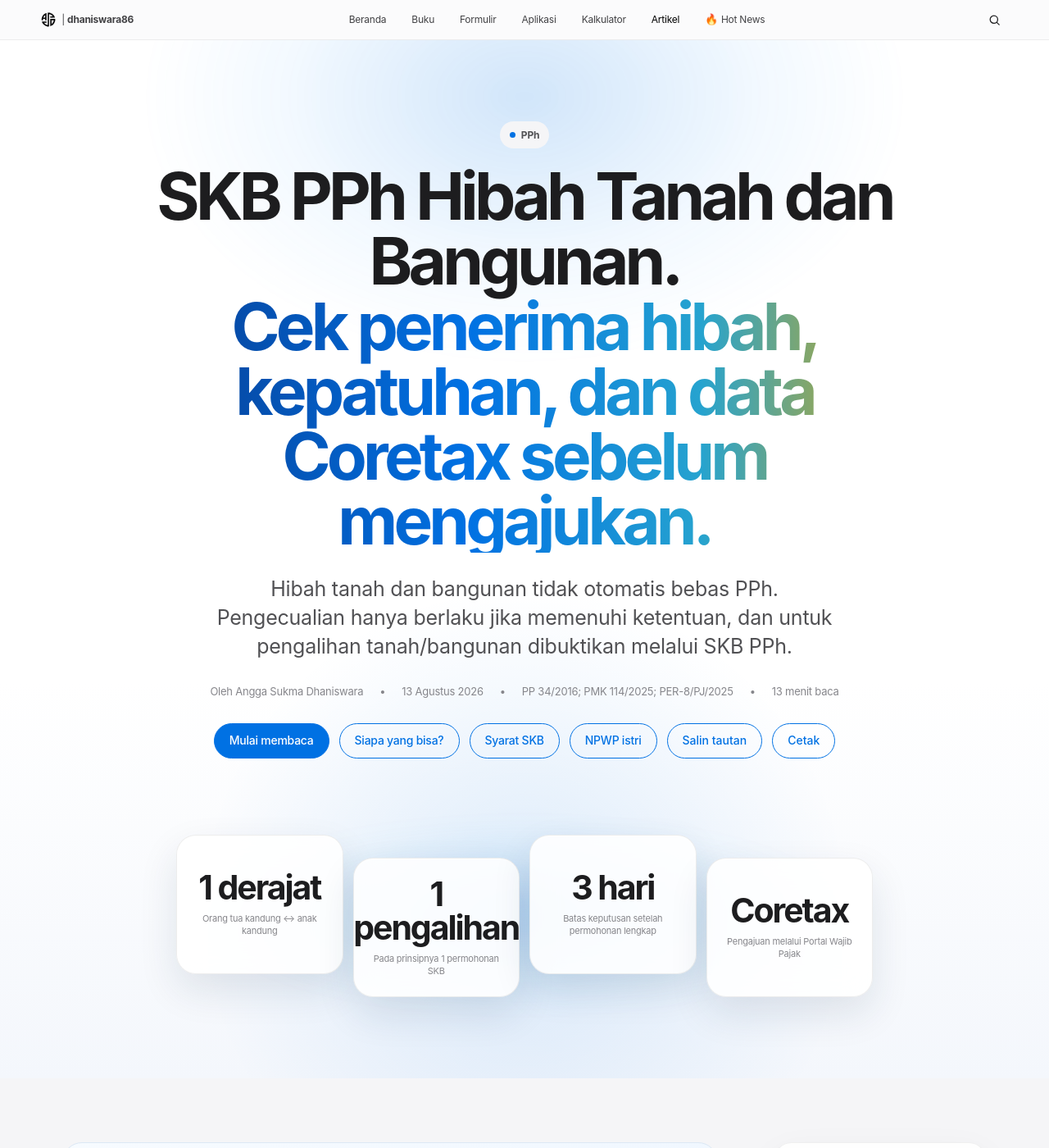
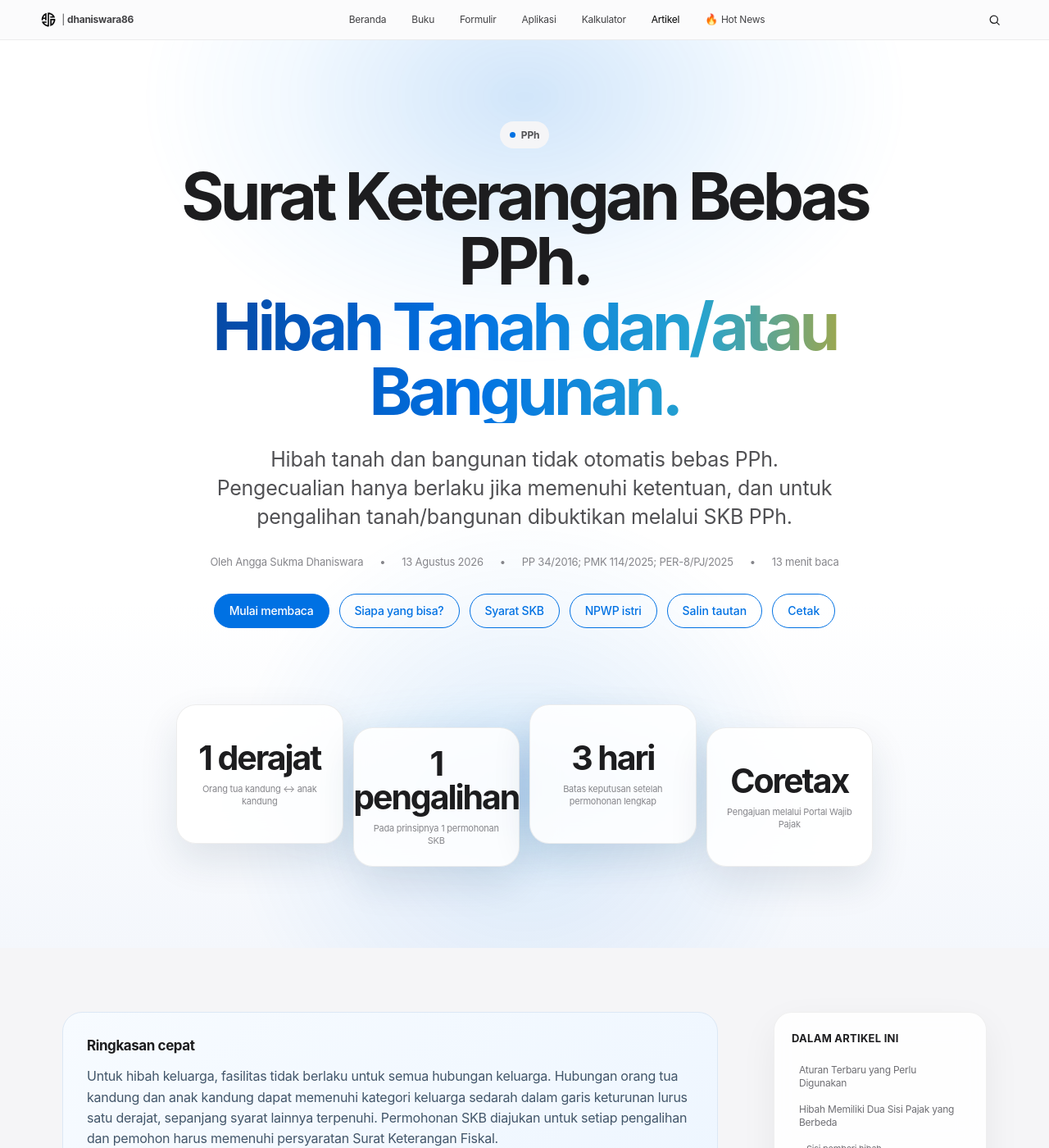
Before and after one commit to dhaniswara86/dhaniswara86.github.io, a Jekyll site: the page built from _artikel/skb-hibah-tanah-bangunan-coretax.md, in a window 1280 px wide and 1400 px high. Shown: the whole window at 82% size. Built offline with Jekyll 4.4.1, drawn with Linux system fonts in a browser that asks for light colours; some of the changed lines change nothing that is shown; some of the changed text lies outside the part shown.

Commit message:
Revise hero section and enhance table status display
Updated hero title and accent for clarity. Modified CSS version and improved status display in tables.

```diff
--- a/_artikel/skb-hibah-tanah-bangunan-coretax.md
+++ b/_artikel/skb-hibah-tanah-bangunan-coretax.md
@@ -2,8 +2,8 @@
 layout: artikel-editorial
 
 title: "SKB PPh Hibah Tanah dan Bangunan: Syarat, Coretax, dan NPWP Istri Gabung Suami"
-hero_title: "SKB PPh Hibah Tanah dan Bangunan."
-hero_accent: "Cek penerima hibah, kepatuhan, dan data Coretax sebelum mengajukan."
+hero_title: "Surat Keterangan Bebas PPh."
+hero_accent: "Hibah Tanah dan/atau Bangunan."
 
 excerpt: "Hibah tanah dan bangunan tidak otomatis bebas PPh. Pengecualian hanya berlaku jika memenuhi ketentuan, dan untuk pengalihan tanah/bangunan dibuktikan melalui SKB PPh."
 description: "Panduan terbaru mengenai SKB PPh atas hibah tanah dan bangunan, pihak yang memenuhi syarat, dokumen, persyaratan Surat Keterangan Fiskal, pengajuan melalui Coretax, serta catatan khusus NPWP istri yang digabung dengan suami."
@@ -53,7 +53,7 @@
 sidebar_note: "Bedakan antara ketentuan material hibah sebagai bukan objek PPh dan prosedur memperoleh SKB PPh atas pengalihan tanah/bangunan. Untuk kondisi khusus di Coretax, pastikan data identitas dan Data Unit Keluarga sudah sesuai."
 
 custom_css:
-  - /assets/css/jasakonstruksi.css?v=20260813-2
+  - /assets/css/jasakonstruksi.css?v=20260813-3
 ---
 
 <div class="jk-article">
@@ -146,6 +146,88 @@
 .jk-article table.kb-table tbody td:first-child {
   color: #252529 !important;
   font-weight: 700 !important;
+}
+
+
+/* =========================================================
+   WARNA STATUS & UKURAN FONT SERAGAM — KHUSUS MATRIKS KELUARGA
+   ========================================================= */
+
+.jk-article table.kb-table-family tbody td {
+  font-size: 0.96rem !important;
+  line-height: 1.45 !important;
+  font-weight: 500 !important;
+}
+
+.jk-article table.kb-table-family tbody td * {
+  font-size: inherit !important;
+  line-height: inherit !important;
+}
+
+.jk-article table.kb-table-family tbody td strong {
+  font-size: inherit !important;
+  font-weight: 700 !important;
+}
+
+.jk-article table.kb-table-family tbody td:nth-child(3) {
+  text-align: center !important;
+}
+
+.jk-article .kb-status-cell {
+  padding-top: 14px !important;
+  padding-bottom: 14px !important;
+}
+
+.jk-article .kb-status-box {
+  display: block;
+  border-radius: 14px;
+  padding: 12px 14px;
+  border: 1px solid transparent;
+}
+
+.jk-article .kb-status-title {
+  display: inline-block;
+  margin: 0 0 6px;
+  padding: 5px 10px;
+  border-radius: 999px;
+  font-size: inherit !important;
+  font-weight: 800 !important;
+  letter-spacing: 0.02em;
+}
+
+.jk-article .kb-status-text {
+  display: block;
+  margin: 0;
+  font-size: inherit !important;
+  font-weight: 600 !important;
+}
+
+.jk-article .kb-status-ok .kb-status-box {
+  background: linear-gradient(135deg, #ecfdf5 0%, #eff6ff 100%);
+  border-color: #bfdbfe;
+}
+
+.jk-article .kb-status-ok .kb-status-title {
+  background: #d1fae5;
+  color: #065f46;
+}
+
+.jk-article .kb-status-ok .kb-status-text {
+  color: #1d4ed8;
+}
+
+.jk-article .kb-status-no .kb-status-box {
+  background: #fef2f2;
+  border-color: #fecaca;
+}
+
+.jk-article .kb-status-no .kb-status-title {
+  background: #fee2e2;
+  color: #991b1b;
+}
+
+.jk-article .kb-status-no .kb-status-text {
+  color: #b91c1c;
 }
 
 /* Matriks hubungan keluarga: kolom hasil dibuat paling lega. */
@@ -384,49 +466,89 @@
           <td data-label="Pemberi">Ayah/Ibu</td>
           <td data-label="Penerima">Anak kandung</td>
           <td data-label="Hubungan">Garis lurus 1 derajat</td>
-          <td data-label="Fasilitas"><strong>Ya, dapat memenuhi kategori</strong></td>
+          <td data-label="Fasilitas" class="kb-status-cell kb-status-ok">
+            <span class="kb-status-box">
+              <span class="kb-status-title">Memenuhi</span>
+              <span class="kb-status-text">Ya, dapat memenuhi kategori</span>
+            </span>
+          </td>
         </tr>
         <tr>
           <td data-label="Pemberi">Anak kandung</td>
           <td data-label="Penerima">Ayah/Ibu</td>
           <td data-label="Hubungan">Garis lurus 1 derajat</td>
-          <td data-label="Fasilitas"><strong>Ya, dapat memenuhi kategori</strong></td>
+          <td data-label="Fasilitas" class="kb-status-cell kb-status-ok">
+            <span class="kb-status-box">
+              <span class="kb-status-title">Memenuhi</span>
+              <span class="kb-status-text">Ya, dapat memenuhi kategori</span>
+            </span>
+          </td>
         </tr>
         <tr>
           <td data-label="Pemberi">Kakek/Nenek</td>
           <td data-label="Penerima">Cucu</td>
           <td data-label="Hubungan">Garis lurus 2 derajat</td>
-          <td data-label="Fasilitas">Tidak berdasarkan kategori keluarga ini</td>
+          <td data-label="Fasilitas" class="kb-status-cell kb-status-no">
+            <span class="kb-status-box">
+              <span class="kb-status-title">Tidak memenuhi</span>
+              <span class="kb-status-text">Tidak berdasarkan kategori keluarga ini</span>
+            </span>
+          </td>
         </tr>
         <tr>
           <td data-label="Pemberi">Kakak</td>
           <td data-label="Penerima">Adik</td>
           <td data-label="Hubungan">Garis menyamping</td>
-          <td data-label="Fasilitas">Tidak berdasarkan kategori keluarga ini</td>
+          <td data-label="Fasilitas" class="kb-status-cell kb-status-no">
+            <span class="kb-status-box">
+              <span class="kb-status-title">Tidak memenuhi</span>
+              <span class="kb-status-text">Tidak berdasarkan kategori keluarga ini</span>
+            </span>
+          </td>
         </tr>
         <tr>
           <td data-label="Pemberi">Suami</td>
           <td data-label="Penerima">Istri</td>
           <td data-label="Hubungan">Perkawinan, bukan sedarah</td>
-          <td data-label="Fasilitas">Tidak berdasarkan kategori keluarga ini</td>
+          <td data-label="Fasilitas" class="kb-status-cell kb-status-no">
+            <span class="kb-status-box">
+              <span class="kb-status-title">Tidak memenuhi</span>
+              <span class="kb-status-text">Tidak berdasarkan kategori keluarga ini</span>
+            </span>
+          </td>
         </tr>
         <tr>
           <td data-label="Pemberi">Istri</td>
           <td data-label="Penerima">Suami</td>
           <td data-label="Hubungan">Perkawinan, bukan sedarah</td>
-          <td data-label="Fasilitas">Tidak berdasarkan kategori keluarga ini</td>
+          <td data-label="Fasilitas" class="kb-status-cell kb-status-no">
+            <span class="kb-status-box">
+              <span class="kb-status-title">Tidak memenuhi</span>
+              <span class="kb-status-text">Tidak berdasarkan kategori keluarga ini</span>
+            </span>
+          </td>
         </tr>
         <tr>
           <td data-label="Pemberi">Mertua</td>
           <td data-label="Penerima">Menantu</td>
           <td data-label="Hubungan">Semenda</td>
-          <td data-label="Fasilitas">Tidak berdasarkan kategori keluarga ini</td>
+          <td data-label="Fasilitas" class="kb-status-cell kb-status-no">
+            <span class="kb-status-box">
+              <span class="kb-status-title">Tidak memenuhi</span>
+              <span class="kb-status-text">Tidak berdasarkan kategori keluarga ini</span>
+            </span>
+          </td>
         </tr>
         <tr>
           <td data-label="Pemberi">Paman/Bibi</td>
           <td data-label="Penerima">Keponakan</td>
           <td data-label="Hubungan">Garis menyamping</td>
-          <td data-label="Fasilitas">Tidak berdasarkan kategori keluarga ini</td>
+          <td data-label="Fasilitas" class="kb-status-cell kb-status-no">
+            <span class="kb-status-box">
+              <span class="kb-status-title">Tidak memenuhi</span>
+              <span class="kb-status-text">Tidak berdasarkan kategori keluarga ini</span>
+            </span>
+          </td>
         </tr>
       </tbody>
     </table>
```
